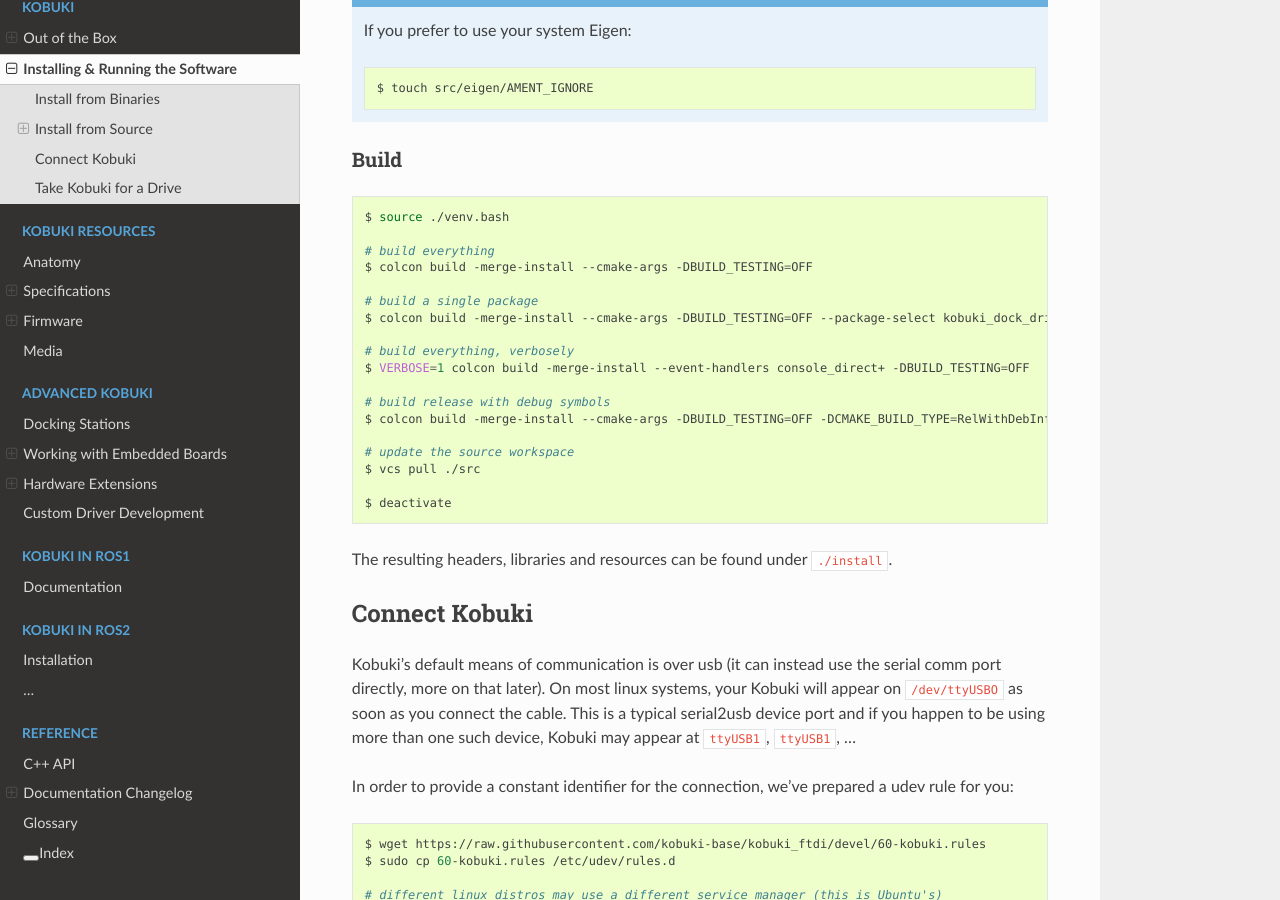
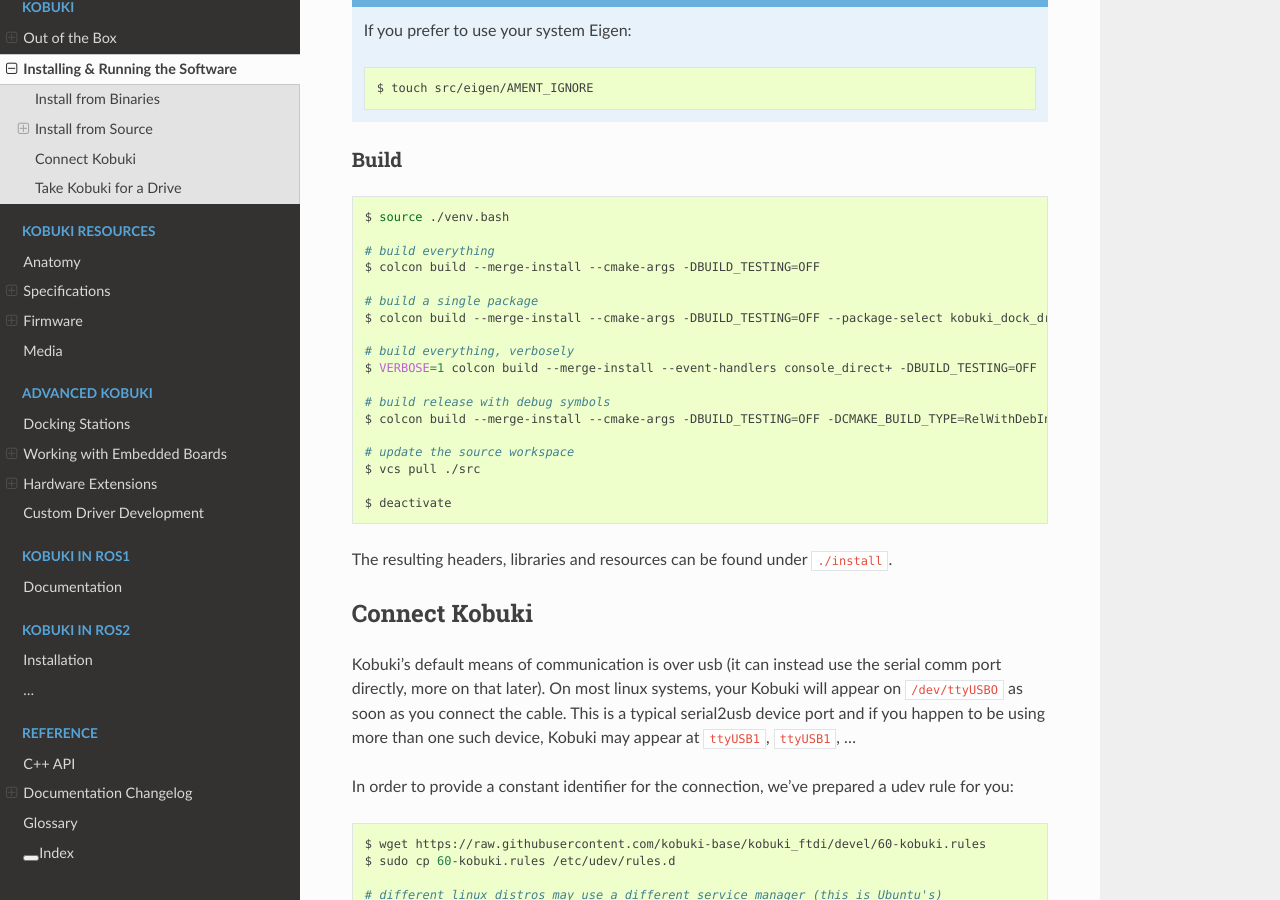
Before and after one commit to kobuki-base/kobuki_documentation, a Sphinx documentation site: the page built from doc/software.rst, in a window 1280 px wide and 900 px high, scrolled down 1420 px. Built offline with Sphinx 7.4.7 and the Read the Docs theme 2.0.0, drawn with Linux system fonts in a browser that asks for light colours; pages that are not in the unit, such as notebooks, are missing from menus.

```diff
--- a/doc/software.rst
+++ b/doc/software.rst
@@ -78,16 +78,16 @@ Build
    $ source ./venv.bash
 
    # build everything
-   $ colcon build -merge-install --cmake-args -DBUILD_TESTING=OFF
+   $ colcon build --merge-install --cmake-args -DBUILD_TESTING=OFF
 
    # build a single package
-   $ colcon build -merge-install --cmake-args -DBUILD_TESTING=OFF --package-select kobuki_dock_drive
+   $ colcon build --merge-install --cmake-args -DBUILD_TESTING=OFF --package-select kobuki_dock_drive
 
    # build everything, verbosely
-   $ VERBOSE=1 colcon build -merge-install --event-handlers console_direct+ -DBUILD_TESTING=OFF
+   $ VERBOSE=1 colcon build --merge-install --event-handlers console_direct+ -DBUILD_TESTING=OFF
 
    # build release with debug symbols
-   $ colcon build -merge-install --cmake-args -DBUILD_TESTING=OFF -DCMAKE_BUILD_TYPE=RelWithDebInfo
+   $ colcon build --merge-install --cmake-args -DBUILD_TESTING=OFF -DCMAKE_BUILD_TYPE=RelWithDebInfo
 
    # update the source workspace
    $ vcs pull ./src
```
